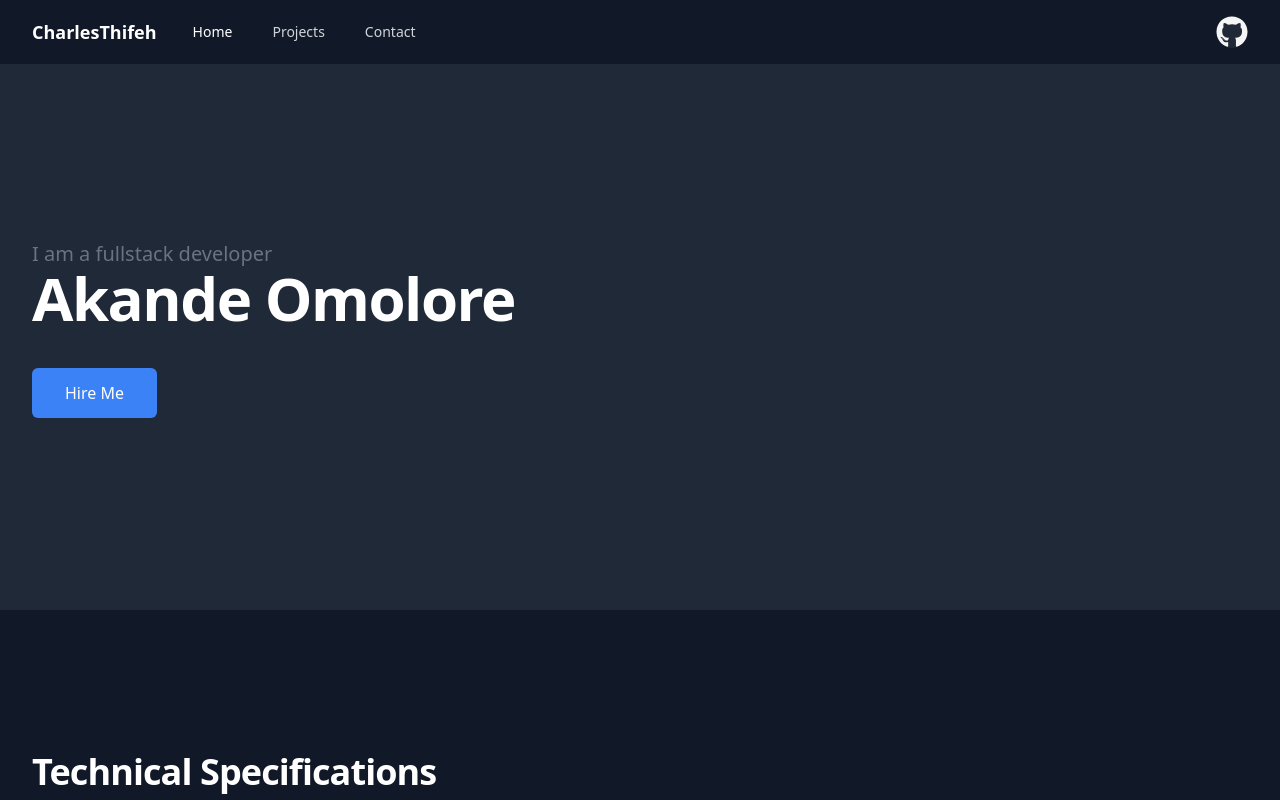
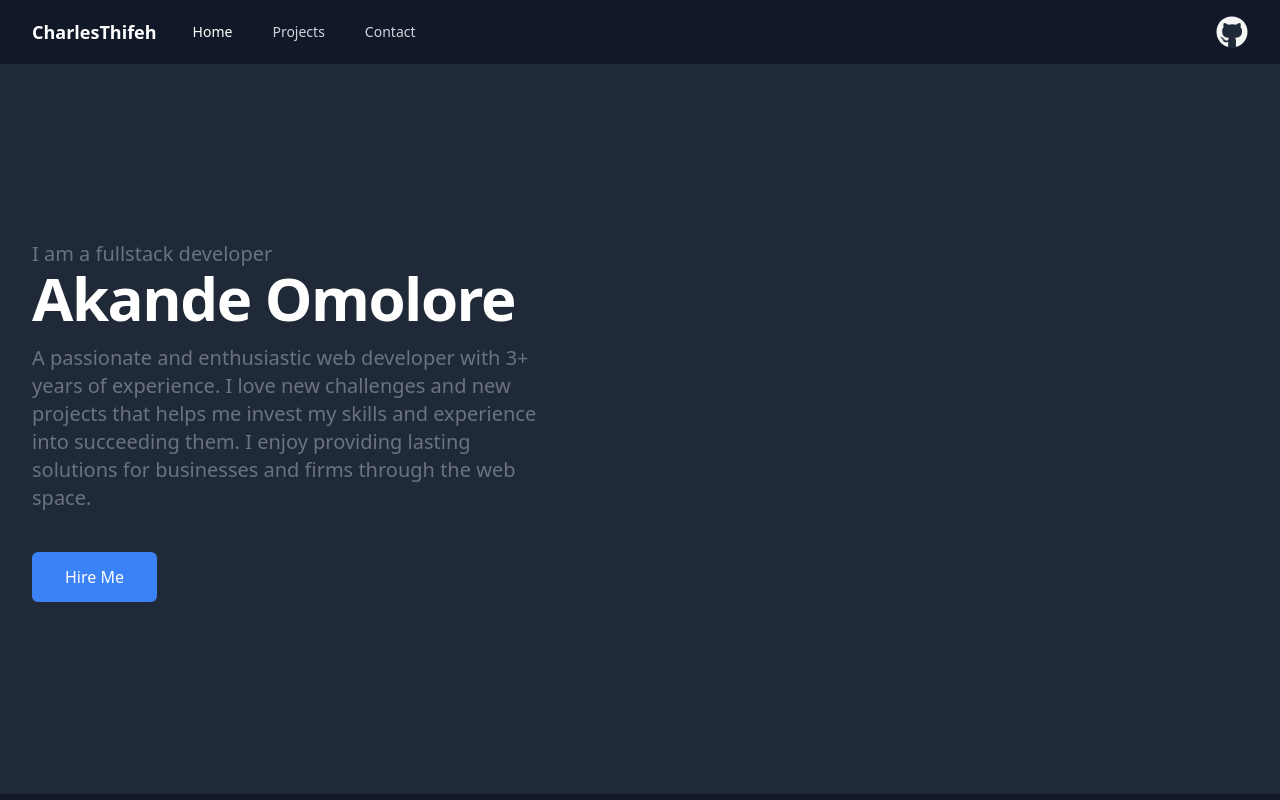
Before and after one commit to Charles-Thifeh/myportfolio, a Vue app: page / in a window 1280 px wide. Shown: the top 800 px of the page. Built offline with nearby package versions, Linux system fonts and the light colour scheme.

Commit message:
Update hero.vue

```diff
--- a/src/components/hero.vue
+++ b/src/components/hero.vue
@@ -8,7 +8,7 @@
           <h1 class="text-4xl font font-extrabold tracking-tight text-white sm:text-6xl">
             Akande Omolore
           </h1>
-          <p class="mt-4 text-xl text-gray-500"></p>
+          <p class="mt-4 text-xl text-gray-500">A passionate and enthusiastic web developer with 3+ years of experience. I love new challenges and new projects that helps me invest my skills and experience into succeeding them. I enjoy providing lasting solutions for businesses and firms through the web space.</p>
         </div>
         <div>
           <div class="mt-10">
```
